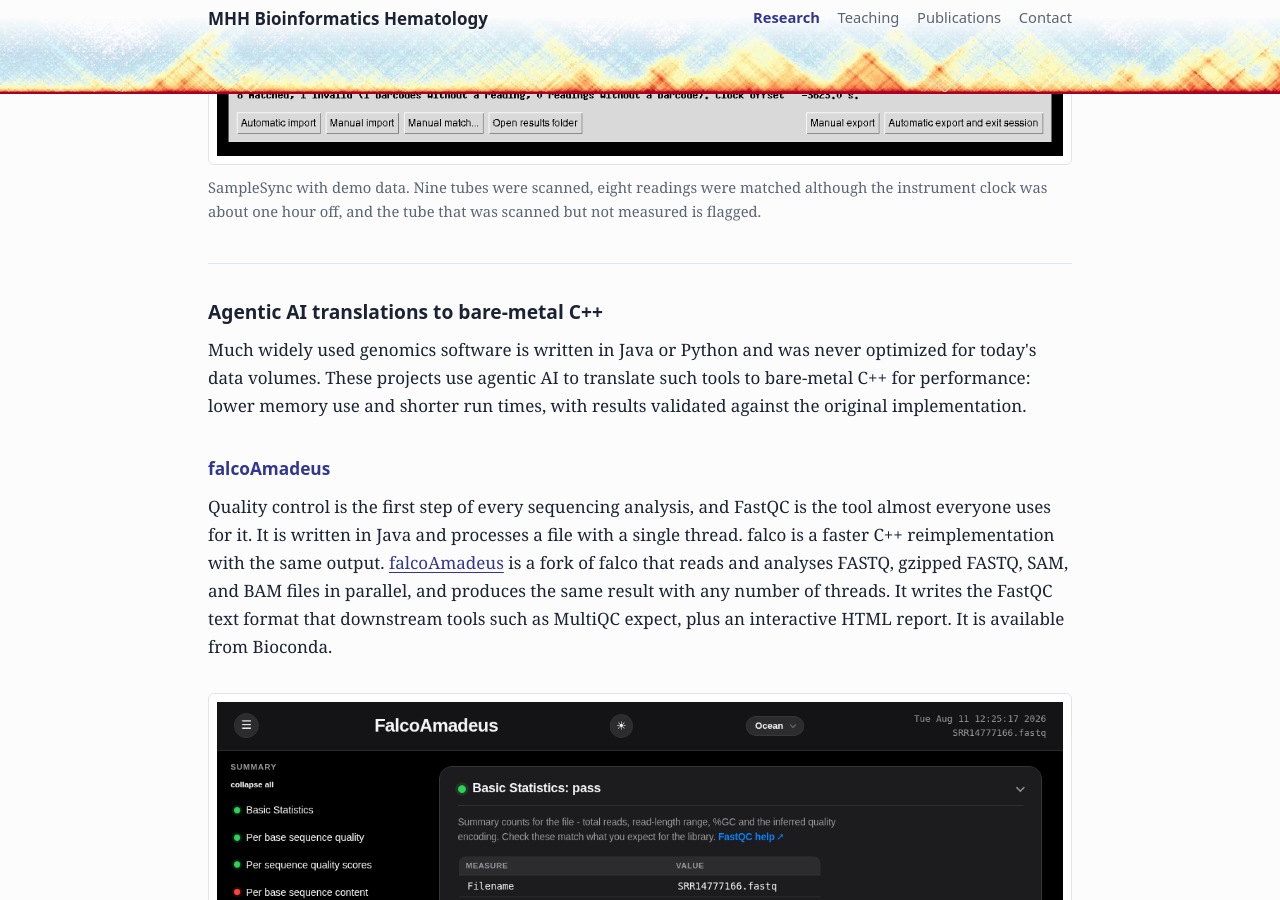
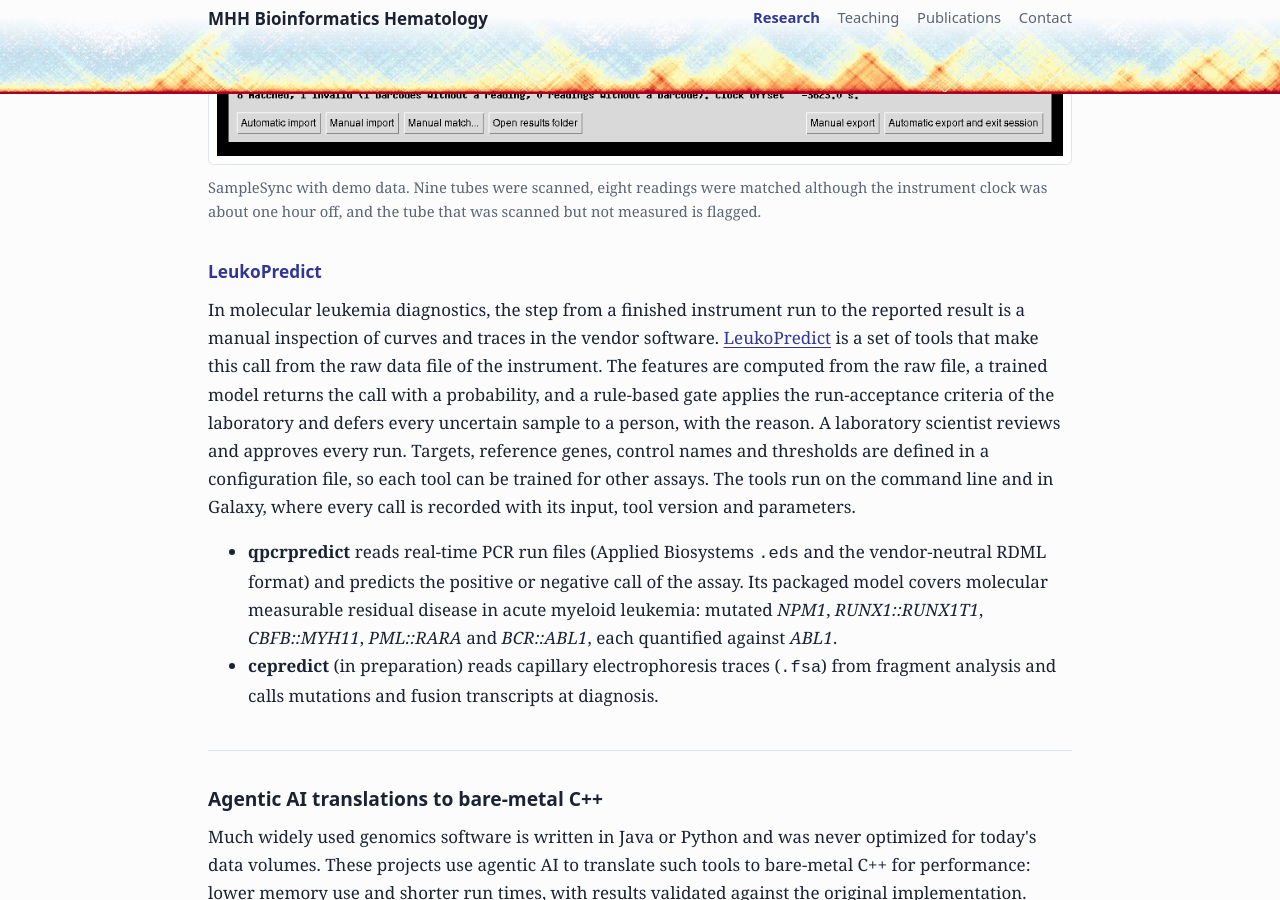
Before and after one commit to MHH-Bioinformatics-Hematology/MHH-Bioinformatics-Hematology.github.io, a Jekyll site: the page built from research.html, in a window 1280 px wide and 900 px high, scrolled down 5855 px. Built offline with Jekyll 4.4.1, drawn with Linux system fonts in a browser that asks for light colours; some of the changed text lies outside the part shown.

Commit message:
Research: add LeukoPredict with qpcrpredict and cepredict
Links to the LeukoPredict website, which replaces the unpublished page in this repository.

Co-Authored-By: Claude Fable 5.1 <noreply@anthropic.com>

```diff
--- a/research.html
+++ b/research.html
@@ -273,7 +273,7 @@ permalink: /research/
 
     <article class="topic">
       <h3>Clinical workflows</h3>
-      <p>Software for sequencing-based hematology diagnostics and the lab work around it, with the aim of replacing manual steps by reproducible and traceable ones.</p>
+      <p>Software for molecular hematology diagnostics and the lab work around it, with the aim of replacing manual steps by reproducible and traceable ones.</p>
 
       <h4 class="sub">SampleSync</h4>
       <div class="prose">
@@ -306,6 +306,37 @@ permalink: /research/
           instrument clock was about one hour off, and the tube that was scanned but not measured is flagged.
         </figcaption>
       </figure>
+
+      <h4 class="sub">LeukoPredict</h4>
+      <div class="prose">
+        <p>
+          In molecular leukemia diagnostics, the step from a finished instrument run to the reported
+          result is a manual inspection of curves and traces in the vendor software.
+          <a href="https://mhh-bioinformatics-hematology.github.io/leukopredict/">LeukoPredict</a> is a
+          set of tools that make this call from the raw data file of the instrument. The features
+          are computed from the raw file, a trained model returns the call with a probability, and a
+          rule-based gate applies the run-acceptance criteria of the laboratory and defers every
+          uncertain sample to a person, with the reason. A laboratory scientist reviews and approves
+          every run. Targets, reference genes, control names and thresholds are defined in a
+          configuration file, so each tool can be trained for other assays. The tools run on the
+          command line and in Galaxy, where every call is recorded with its input, tool version and
+          parameters.
+        </p>
+        <ul>
+          <li>
+            <b>qpcrpredict</b> reads real-time PCR run files (Applied Biosystems <code>.eds</code> and
+            the vendor-neutral RDML format) and predicts the positive or negative call of the assay.
+            Its packaged model covers molecular measurable residual disease in acute myeloid leukemia:
+            mutated <i>NPM1</i>, <i>RUNX1::RUNX1T1</i>, <i>CBFB::MYH11</i>, <i>PML::RARA</i> and
+            <i>BCR::ABL1</i>, each quantified against <i>ABL1</i>.
+          </li>
+          <li>
+            <b>cepredict</b> (in preparation) reads capillary electrophoresis traces
+            (<code>.fsa</code>) from fragment analysis and calls mutations and fusion transcripts at
+            diagnosis.
+          </li>
+        </ul>
+      </div>
     </article>
 
     <article class="topic">
```
Also changed, not shown: leukopredict.html (deleted, +0 -74 lines).
